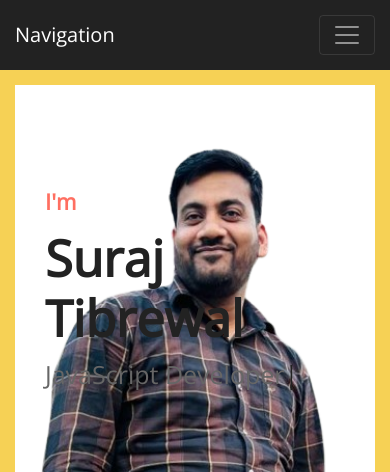
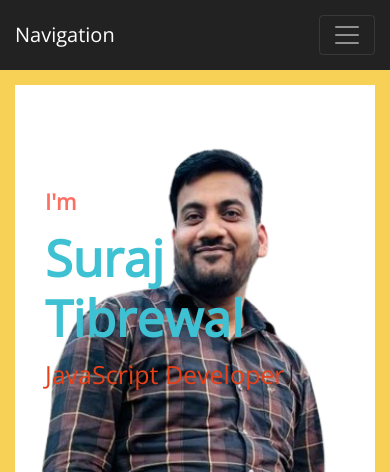
Before and after one commit to panku121/suraj-tibrewal, a plain HTML site: page index.html in a window 390 px wide. Shown: the top 472 px of the page. Drawn offline with nearby package versions, Linux system fonts and the light colour scheme.

Commit message:
Text color update for mobile screen

```diff
--- a/css/style.css
+++ b/css/style.css
@@ -329,6 +329,9 @@ a:focus {
     color: #222222;
     font-size: 50px;
     font-weight: 700;
+    @media screen and (max-width: 600px) {
+        color: #3dc1d3;
+    }
 }
 
 .header h2 {
@@ -336,6 +339,9 @@ a:focus {
     margin: 0;
     height: 25px;
     font-size: 25px;
+    @media screen and (max-width: 600px) {
+        color: #e84118;
+    }
 }
 
 .header .typed-text {
```
